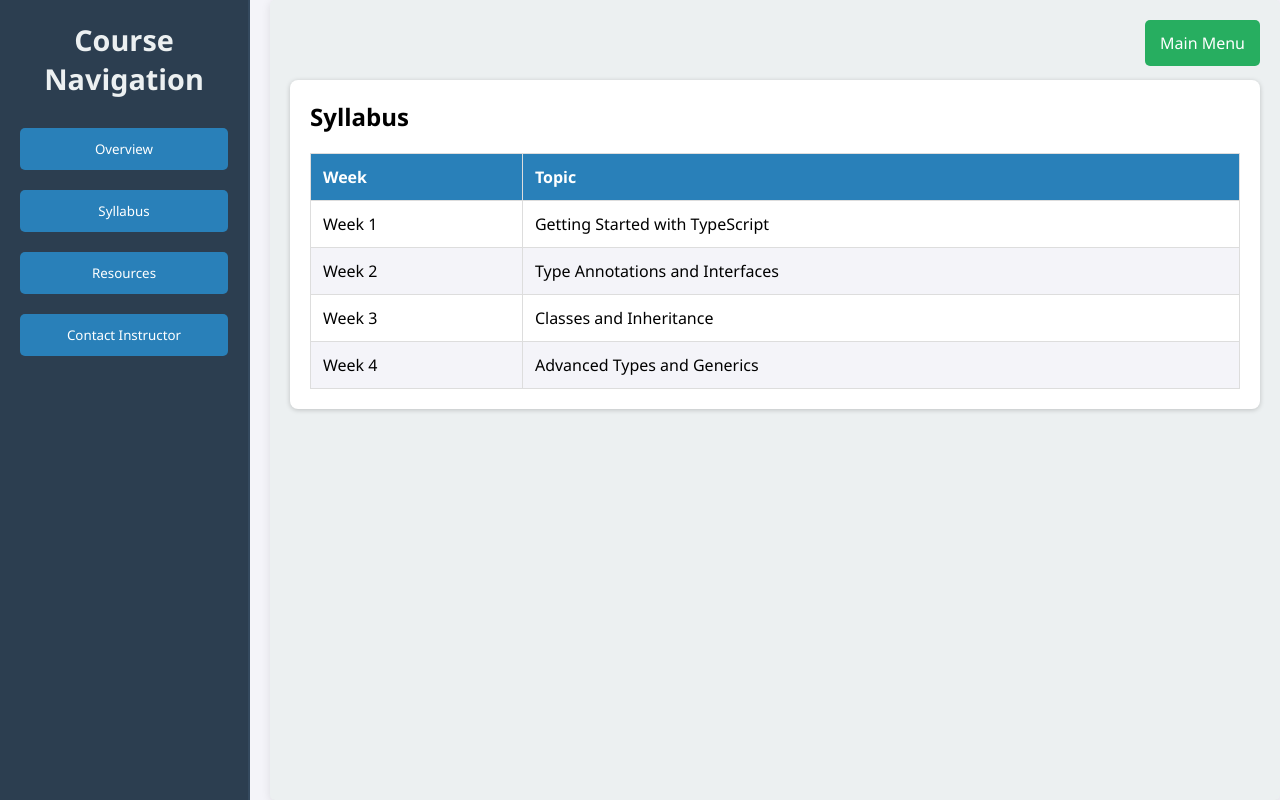
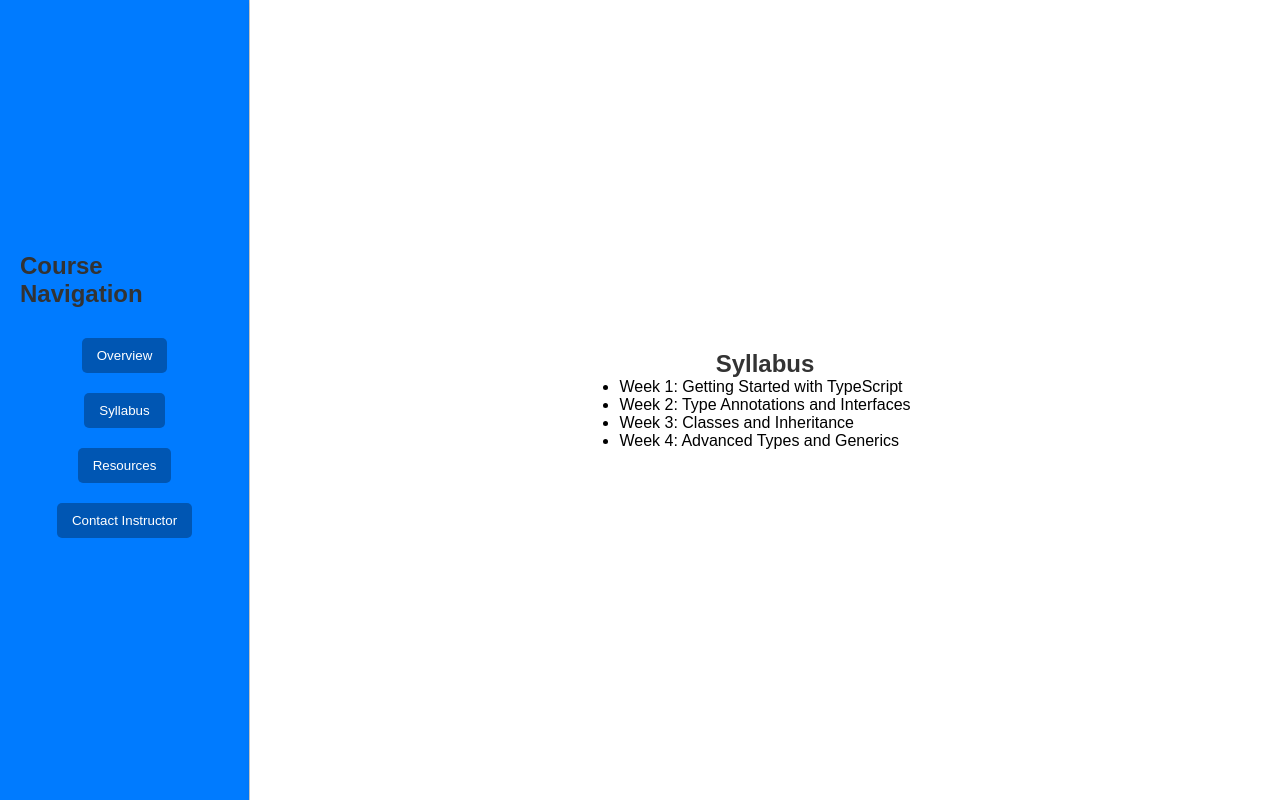
Before and after one commit to BuffWuff1712/FourGetAlready, a React (Vite) app in the folder frontend/: page / in a window 1280 px wide. Both pictures are taken after a click on the button "Syllabus". Built offline with nearby package versions, Linux system fonts and the light colour scheme.

Commit message:
Revert "Update UI look"

```diff
--- a/frontend/src/App.css
+++ b/frontend/src/App.css
@@ -1,144 +1,84 @@
+/* src/App.css */
 * {
   box-sizing: border-box;
   margin: 0;
   padding: 0;
-  font-family: 'Segoe UI', Tahoma, Geneva, Verdana, sans-serif; /* Updated font */
 }
 
 html, body, #root {
   height: 100%;
-  background-color: #f4f4f9; /* Softer background color */
-}
-
-.sidebar, .course-details {
-  height: 100vh; /* Ensure full height alignment */
+  background-color: #eaeaea; /* Light gray background for contrast */
 }
 
 .app {
   display: flex;
-  height: 100vh;
+  font-family: Arial, sans-serif;
+  height: 100vh; /* Set full height */
 }
 
 .sidebar {
-  width: 250px;
-  background-color: #2c3e50; /* Darker sidebar */
-  color: #ecf0f1; /* Lighter text color */
+  width: 250px; /* Set a fixed width for the sidebar */
+  background-color: #007bff; /* Bootstrap primary color */
+  color: white; /* Text color */
   padding: 20px;
-  border-right: 2px solid #34495e; /* Solid border */
+  border-right: 1px solid #ccc;
+  flex-shrink: 0; /* Prevent sidebar from shrinking */
   display: flex;
-  flex-direction: column;
-  flex-shrink: 0;
+  flex-direction: column; /* Stack children vertically */
+  justify-content: center; /* Center children vertically */
+  align-items: center; /* Center children horizontally */
 }
 
 .sidebar h2 {
-  margin-bottom: 20px;
-  font-size: 1.8rem;
-  text-align: center;
+  margin-bottom: 20px; /* Add space below the heading */
 }
 
 .sidebar button {
-  margin: 10px 0;
-  padding: 12px 15px;
-  background-color: #2980b9;
-  color: white;
-  border: none;
-  border-radius: 5px;
-  cursor: pointer;
-  transition: background-color 0.3s;
+  margin: 10px 0; /* Add vertical space between buttons */
+  padding: 10px 15px; /* Add some padding for buttons */
+  background-color: #0056b3; /* Darker shade for buttons */
+  color: white; /* Button text color */
+  border: none; /* Remove default border */
+  border-radius: 5px; /* Rounded corners for buttons */
+  cursor: pointer; /* Change cursor to pointer on hover */
+  transition: background-color 0.3s; /* Smooth transition for hover effect */
 }
 
 .sidebar button:hover {
-  background-color: #3498db;
+  background-color: #004494; /* Change button color on hover */
 }
 
 .course-details {
   padding: 20px;
-  padding-top: 80px; /* Adjusted padding for spacing below the button */
-  flex-grow: 1;
-  background-color: #ecf0f1;
-  box-shadow: 0 2px 10px rgba(0, 0, 0, 0.1);
-  overflow-y: auto;
-  margin-left: 20px;
-  border-radius: 5px;
+  flex-grow: 1; /* Allow the course details to grow */
+  background-color: white; /* White background for course details */
+  box-shadow: 0 2px 5px rgba(0, 0, 0, 0.1); /* Subtle shadow for depth */
+  overflow-y: auto; /* Allow scrolling if content is too long */
+  display: flex;
+  flex-direction: column;
+  justify-content: center; /* Center content vertically */
+  align-items: center; /* Center content horizontally */
 }
 
-.details-section {
-  background-color: white;
-  padding: 20px;
-  border-radius: 8px;
-  box-shadow: 0 1px 5px rgba(0, 0, 0, 0.2);
-  margin-bottom: 20px;
+h1, h2 {
+  color: #333; /* Dark text color */
 }
 
-
-.course-title {
-  font-size: 2rem;
-  color: #2980b9;
-  margin-bottom: 10px;
+/* Responsive design */
+@media (max-width: 768px) {
+  .sidebar {
+    width: 200px; /* Adjust sidebar width */
+  }
 }
 
-.course-info, .course-description {
-  color: #555;
+@media (max-width: 600px) {
+  .app {
+    flex-direction: column; /* Stack components vertically on small screens */
+  }
+
+  .sidebar {
+    width: 100%; /* Full width for sidebar */
+    border-right: none; /* Remove border on small screens */
+    border-bottom: 1px solid #ccc; /* Add bottom border for separation */
+  }
 }
-
-.resource-link {
-  color: #2980b9;
-  text-decoration: none;
-  font-weight: bold;
-}
-
-.resource-link:hover {
-  text-decoration: underline;
-}
-
-.main-menu-button {
-  position: fixed;
-  top: 20px;
-  right: 20px;
-  background-color: #27ae60;
-  color: white;
-  border: none;
-  border-radius: 5px;
-  padding: 12px 15px;
-  cursor: pointer;
-  font-size: 1rem;
-  transition: background-color 0.3s;
-}
-
-.main-menu-button:hover {
-  background-color: #2ecc71; /* Menu button hover color */
-}
-
-.syllabus-table {
-  width: 100%;
-  border-collapse: collapse;
-  margin-top: 20px;
-}
-
-.syllabus-table th, .syllabus-table td {
-  border: 1px solid #ddd;
-  padding: 12px;
-  text-align: left;
-}
-
-.syllabus-table th {
-  background-color: #2980b9;
-  color: white;
-}
-
-.syllabus-table tr:nth-child(even) {
-  background-color: #f4f4f9;
-}
-
-.syllabus-table tr:hover {
-  background-color: #e0e0e0;
-}
-
-.syllabus-table td a {
-  color: #2980b9;
-  text-decoration: none;
-}
-
-.syllabus-table td a:hover {
-  text-decoration: underline;
-}
--- a/frontend/src/App.tsx
+++ b/frontend/src/App.tsx
@@ -1,3 +1,4 @@
+// src/App.tsx
 import React, { useState } from 'react';
 import './App.css';
 import Sidebar from './components/course_page/justin/Sidebar';
@@ -14,7 +15,6 @@ const App: React.FC = () => {
     <div className="app">
       <Sidebar onSelect={handleSelect} />
       <CourseDetails content={selectedContent} />
-      <button className="main-menu-button">Main Menu</button>
     </div>
   );
 };
--- a/frontend/src/components/course_page/justin/CourseDetails.tsx
+++ b/frontend/src/components/course_page/justin/CourseDetails.tsx
@@ -1,25 +1,23 @@
+// src/components/CourseDetails.tsx
 import React from 'react';
 
-// Define the interface for component props
 interface CourseDetailsProps {
-  content: string;
+  content: string; // New prop to determine what content to display
 }
 
-// Define the CourseDetails component
 const CourseDetails: React.FC<CourseDetailsProps> = ({ content }) => {
-  // Define course details object
   const courseDetails = {
     overview: {
       title: "Introduction to TypeScript",
-      description: "This course covers the fundamentals of TypeScript, a typed superset of JavaScript that compiles to plain JavaScript. You will learn about its features, best practices, and how to integrate it into your workflow.",
+      description: "This course covers the fundamentals of TypeScript, a typed superset of JavaScript.",
       instructor: "John Doe",
       duration: "4 weeks"
     },
     syllabus: [
-      { week: "Week 1", topic: "Getting Started with TypeScript" },
-      { week: "Week 2", topic: "Type Annotations and Interfaces" },
-      { week: "Week 3", topic: "Classes and Inheritance" },
-      { week: "Week 4", topic: "Advanced Types and Generics" }
+      "Week 1: Getting Started with TypeScript",
+      "Week 2: Type Annotations and Interfaces",
+      "Week 3: Classes and Inheritance",
+      "Week 4: Advanced Types and Generics"
     ],
     resources: {
       link: "https://www.typescriptlang.org/docs/",
@@ -33,54 +31,38 @@ const CourseDetails: React.FC<CourseDetailsProps> = ({ content }) => {
   return (
     <div className="course-details">
       {content === 'overview' && (
-        <div className="details-section">
-          <h1 className="course-title">{courseDetails.overview.title}</h1>
-          <p className="course-info"><strong>Instructor:</strong> {courseDetails.overview.instructor}</p>
-          <p className="course-info"><strong>Duration:</strong> {courseDetails.overview.duration}</p>
+        <>
+          <h1>{courseDetails.overview.title}</h1>
+          <p><strong>Instructor:</strong> {courseDetails.overview.instructor}</p>
+          <p><strong>Duration:</strong> {courseDetails.overview.duration}</p>
           <h2>Description</h2>
-          <p className="course-description">{courseDetails.overview.description}</p>
-        </div>
+          <p>{courseDetails.overview.description}</p>
+        </>
       )}
       {content === 'syllabus' && (
-        <div className="details-section">
+        <>
           <h2>Syllabus</h2>
-          <table className="syllabus-table">
-            <thead>
-              <tr>
-                <th>Week</th>
-                <th>Topic</th>
-              </tr>
-            </thead>
-            <tbody>
-              {courseDetails.syllabus.map((item, index) => (
-                <tr key={index}>
-                  <td>{item.week}</td>
-                  <td>{item.topic}</td>
-                </tr>
-              ))}
-            </tbody>
-          </table>
-        </div>
+          <ul>
+            {courseDetails.syllabus.map((item, index) => (
+              <li key={index}>{item}</li>
+            ))}
+          </ul>
+        </>
       )}
       {content === 'resources' && (
-        <div className="details-section">
+        <>
           <h2>Resources</h2>
           <p>{courseDetails.resources.description}</p>
-          <a
-            className="resource-link"
-            href={courseDetails.resources.link}
-            target="_blank"
-            rel="noopener noreferrer"
-          >
+          <a href={courseDetails.resources.link} target="_blank" rel="noopener noreferrer">
             Official Documentation
           </a>
-        </div>
+        </>
       )}
       {content === 'contact' && (
-        <div className="details-section">
+        <>
           <h2>Contact Instructor</h2>
-          <p className="course-info">Email: {courseDetails.contact.email}</p>
-        </div>
+          <p>Email: {courseDetails.contact.email}</p>
+        </>
       )}
     </div>
   );
--- a/frontend/src/components/course_page/justin/Sidebar.tsx
+++ b/frontend/src/components/course_page/justin/Sidebar.tsx
@@ -1,7 +1,8 @@
+// src/components/Sidebar.tsx
 import React from 'react';
 
 interface SidebarProps {
-  onSelect: (content: string) => void;
+  onSelect: (content: string) => void; // Function to change content in the main area
 }
 
 const Sidebar: React.FC<SidebarProps> = ({ onSelect }) => {
```
